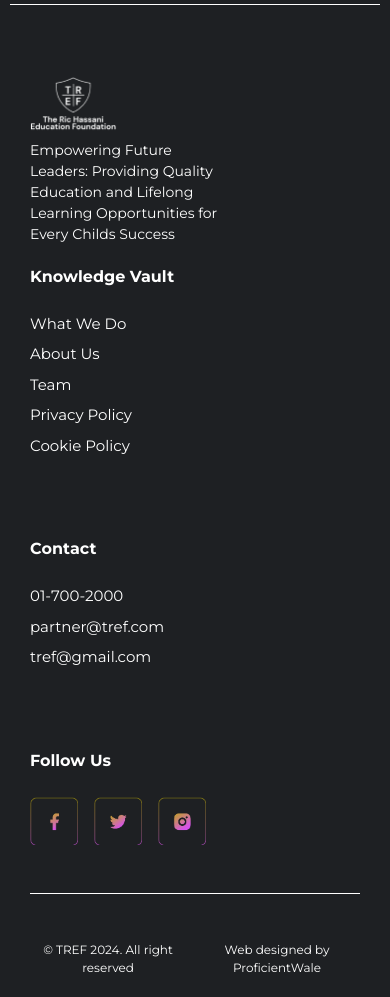
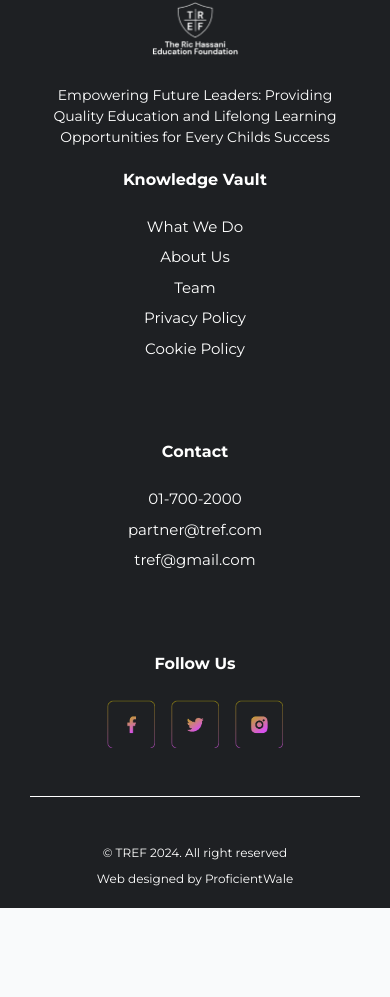
Before and after one commit to codiejay/poki-scrapie, a Next.js app: page / in a window 390 px wide. Shown: the part 6763-7760 px from the top of the page. After the commit the page ends 7671 px from the top, so only its background shows below. Built offline with nearby package versions, Linux system fonts and the light colour scheme.

Commit message:
Makign footer mobile responsive

```diff
--- a/src/Components/Footer/FooterInfo.js
+++ b/src/Components/Footer/FooterInfo.js
@@ -21,10 +21,25 @@ export const FooterInfo = () => {
         gap="12"
         flexDir="column"
       >
-        <Flex direction={{ base: "column", md: "row" }} gap="20px">
-          <Box w={["95%", "95%", "50%"]}>
-            <Image w="87px" src="/whileLogo.png" alt="R. H. Foundation" />
-            <Text w="60%" fontFamily="primary" fontSize="14px">
+        <Flex
+          direction={{ base: "column", md: "row" }}
+          gap="20px"
+          align={["center", "center", "start"]}
+        >
+          <Box w={["95%", "95%", "50%"]} align={["center", "center", "start"]}>
+            <Image
+              w="87px"
+              src="/whileLogo.png"
+              alt="R. H. Foundation"
+              m={["0 auto", "0 auto", "0"]}
+              mb={["20px", "20px", "0"]}
+            />
+            <Text
+              w={["100%", "100%", "60%"]}
+              fontFamily="primary"
+              fontSize="14px"
+              textAlign={["center", "center", "initial"]}
+            >
               Empowering Future Leaders: Providing Quality Education and
               Lifelong Learning Opportunities for Every Childs Success
             </Text>
@@ -53,19 +68,24 @@ export const FooterInfo = () => {
             //   height: "400px",
             //   opacity: "0.8",
             // }}
-            w="60%"
+            w={["95%", "95%", "60%"]}
             direction={{ base: "column", md: "row" }}
             spacing="80px"
           >
             <Box>
-              <Text fontWeight="bold" fontFamily="primary" mb={6}>
+              <Text
+                fontWeight="bold"
+                fontFamily="primary"
+                mb={6}
+                textAlign={["center", "center", "start"]}
+              >
                 Knowledge Vault
               </Text>
               <VStack
                 fontSize="15px"
                 fontFamily="primary"
                 spacing={2}
-                align="start"
+                align={["center", "center", "start"]}
               >
                 <Link>What We Do</Link>
                 <Link>About Us</Link>
@@ -75,14 +95,19 @@ export const FooterInfo = () => {
               </VStack>
             </Box>
             <Box>
-              <Text fontWeight="bold" fontFamily="primary" mb={6}>
+              <Text
+                fontWeight="bold"
+                fontFamily="primary"
+                mb={6}
+                textAlign="center"
+              >
                 Contact
               </Text>
               <VStack
                 fontSize="15px"
                 fontFamily="primary"
                 spacing={2}
-                align="start"
+                align={["center", "center", "start"]}
               >
                 {" "}
                 <Text>01-700-2000</Text>
@@ -91,10 +116,15 @@ export const FooterInfo = () => {
               </VStack>
             </Box>
             <Box>
-              <Text fontWeight="bold" fontFamily="primary" mb={6}>
+              <Text
+                fontWeight="bold"
+                fontFamily="primary"
+                mb={6}
+                textAlign="center"
+              >
                 Follow Us
               </Text>
-              <Flex gap={4}>
+              <Flex gap={4} justify={["center", "center", "inherit"]}>
                 <Box
                   bg="url(/facebook.png) no-repeat center"
                   boxSize="48px"
@@ -134,6 +164,7 @@ export const FooterInfo = () => {
           justify="space-between"
           w="100%"
           pos="relative"
+          flexDir={["column", "column", "row"]}
         >
           <Text textAlign="center">© TREF 2024. All right reserved</Text>
           <Text
--- a/src/Components/Footer/Subscribe.js
+++ b/src/Components/Footer/Subscribe.js
@@ -18,7 +18,7 @@ export const Subscribe = () => {
         w="100%"
         align={["start", "start", "end"]}
         borderBottom="1px solid white"
-        pb="100px"
+        pb={["25px", "30px", "100px"]}
         flexDir={["column", "column", "row"]}
       >
         <VStack
```
